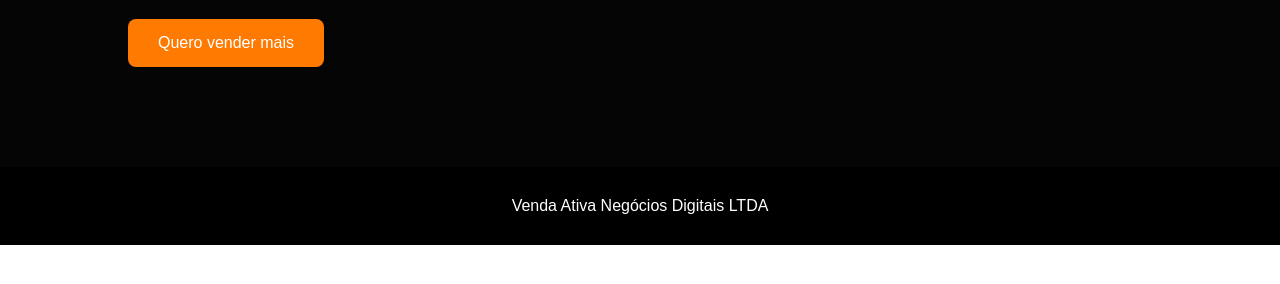
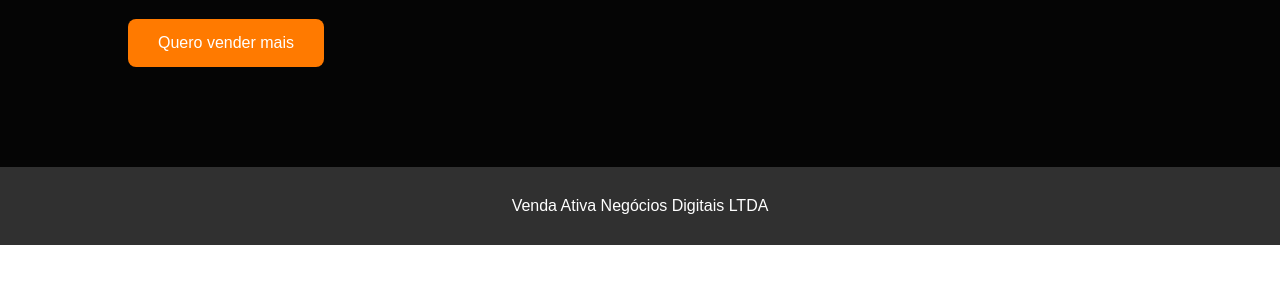
Before and after one commit to contatojm/vendaativa, a plain HTML site: page index.html in a window 1280 px wide. Shown: the part 414-698 px from the top of the page. Drawn offline with Linux system fonts and the light colour scheme.

Commit message:
Update style.css

```diff
--- a/style.css
+++ b/style.css
@@ -1 +1 @@
-body{margin:0;font-family:Arial;color:#111}header{display:flex;justify-content:space-between;padding:30px 10%}.logo{width:180px}.hero{background:#050505;color:white;padding:100px 10%}.hero h1{font-size:48px}.btn{background:#ff7a00;color:white;padding:15px 30px;text-decoration:none;border-radius:8px;display:inline-block}.cards{display:flex;gap:20px;justify-content:center;padding:50px}.cards div{padding:30px;box-shadow:0 5px 20px #ccc}footer{background:#000;color:white;padding:30px;text-align:center}
+body{margin:0;font-family:Arial;color:#111}header{display:flex;justify-content:space-between;padding:30px 10%}.logo{width:180px}.hero{background:#050505;color:white;padding:100px 10%}.hero h1{font-size:48px}.btn{background:#ff7a00;color:white;padding:15px 30px;text-decoration:none;border-radius:8px;display:inline-block}.cards{display:flex;gap:20px;justify-content:center;padding:50px}.cards div{padding:30px;box-shadow:0 5px 20px #ccc}footer{background:#303030;color:white;padding:30px;text-align:center}
```
